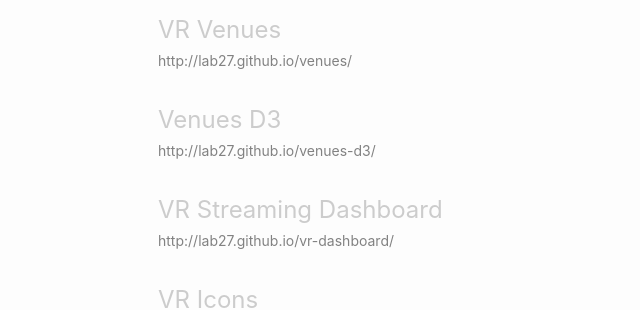
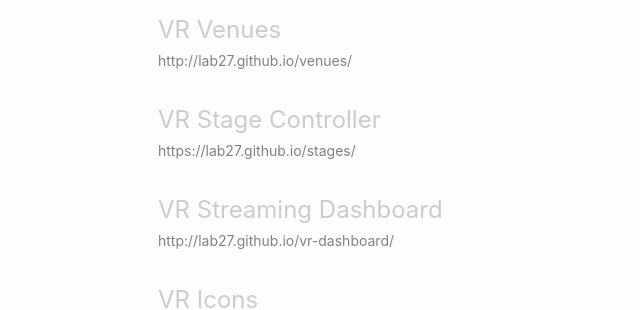
Before and after one commit to lab27/lab27.github.io, a Jekyll site: the page built from index.html, in a window 1280 px wide. Shown: the part 255-565 px from the top of the page, without its empty margins (112-752 px from the left). Built offline with Jekyll 4.4.1, drawn with Linux system fonts in a browser that asks for light colours.

Commit message:
Update pages.yml

```diff
--- a/_data/pages.yml
+++ b/_data/pages.yml
@@ -4,8 +4,8 @@
   url: http://lab27.github.io/vr-mother/
 - title: VR Venues
   url: http://lab27.github.io/venues/
-- title: Venues D3
-  url: http://lab27.github.io/venues-d3/
+- title: VR Stage Controller
+  url: https://lab27.github.io/stages/
 - title: VR Streaming Dashboard
   url: http://lab27.github.io/vr-dashboard/
 - title: VR Icons
```
